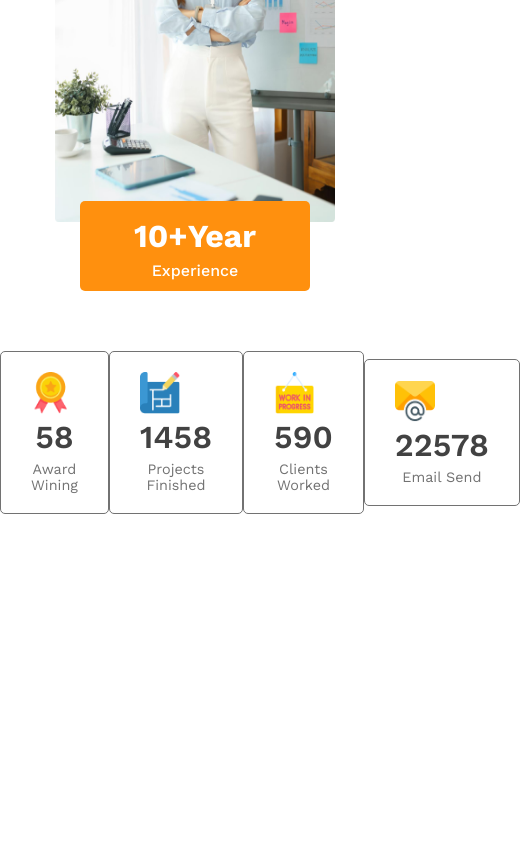
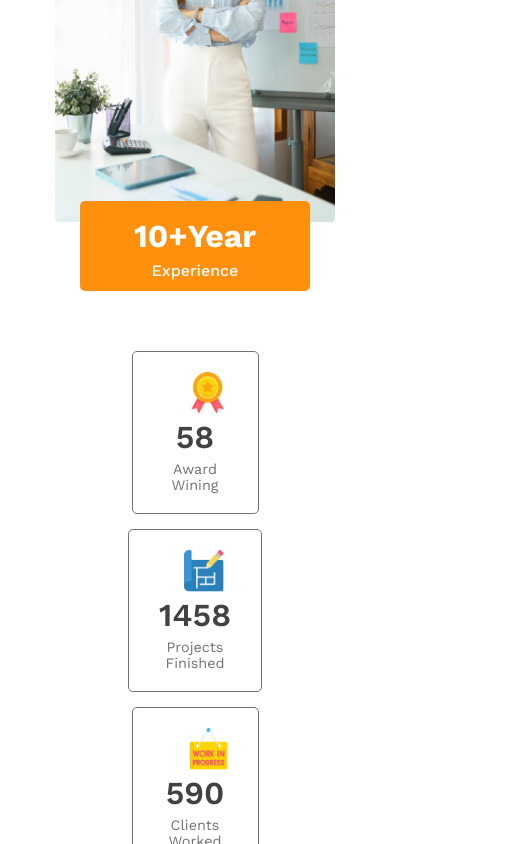
Before and after one commit to Md-Shahriar724/articet-website, a plain HTML site: page index.html in a window 390 px wide. Shown: the part 3005-3849 px from the top of the page, 520 px wide, since content can reach past the window. Before the commit the page ends 3519 px from the top, so only its background shows below. Drawn offline with nearby package versions, Linux system fonts and the light colour scheme.

Commit message:
fact section added

```diff
--- a/index.html
+++ b/index.html
@@ -134,25 +134,31 @@
                 <div class="fact-box">
                     <img src="images/ribon.png" alt="" class="fact-img">
                     <h2 class="fact-title">58</h2>
-                    <p class="fact-description text-color">Award Wining</p>
+                    <p class="fact-description ">Award Wining</p>
                 </div>
                 <div class="fact-box">
                     <img src="images/projects.png" alt="" class="fact-img">
                     <h2 class="fact-title">1458</h2>
-                    <p class="fact-description text-color">Projects Finished</p>
+                    <p class="fact-description ">Projects Finished</p>
                 </div>
                 <div class="fact-box">
                     <img src="images/customers.png" alt="" class="fact-img">
                     <h2 class="fact-title">590</h2>
-                    <p class="fact-description text-color">Clients Worked</p>
+                    <p class="fact-description ">Clients Worked</p>
                 </div>
                 <div class="fact-box">
                     <img src="images/email.png" alt="" class="fact-img">
                     <h2 class="fact-title">22578</h2>
-                    <p class="fact-description text-color">Email Send</p>
+                    <p class="fact-description ">Email Send</p>
                 </div>
             </div>
         </section>
+        <!-- fact section ends here -->
+        <footer>
+            <section>
+
+            </section>
+        </footer>
     </main>
 </body>
 
--- a/style.css
+++ b/style.css
@@ -143,6 +143,7 @@
     padding-bottom: 20px ;
 }
 .services-description {
+    color: #221f1f;
     font-size: .80rem;
     font-weight: 200;
     line-height: 1.25rem;
@@ -187,6 +188,8 @@
 .fact-img{
     width: 40px;
     height: 42px;
+    align-content: center;
+    margin-left: 25px;
 }
 .fact-title{
     color: #424242;
@@ -199,7 +202,6 @@
     text-align: center;
     font-size: 0.9rem;
     padding-top:5px ;
-
 }
 
 /* responsive style */
@@ -251,4 +253,10 @@
         margin-top: -25px ;
         margin-left: 35px;
     }
+    .fact-container{
+        flex-direction: column;
+        gap: 15px;
+        max-width: 55px;
+        margin: auto;
+    }
 }
```
